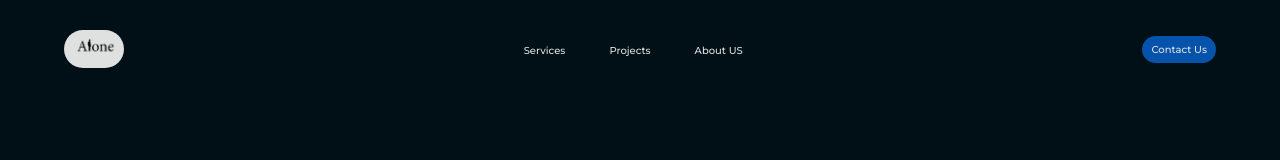
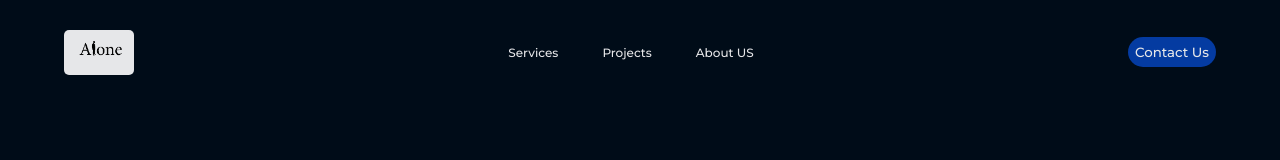
Before and after one commit to yousef-ghanim/nav1, a plain HTML site: page index.html in a window 1280 px wide. Drawn offline with Linux system fonts and the light colour scheme.

Commit message:
try 1 style

```diff
--- a/styles.css
+++ b/styles.css
@@ -2,50 +2,46 @@
   padding: 0;
   margin: 0;
   box-sizing: border-box;
-  background-color: #010f16;
+  background-color: #000c18;
+}
+.logo {
+  width: 70px;
+  background-color: #e6e7e9;
+  border-radius: 5px;
+  cursor: pointer;
 }
 header {
   display: flex;
   justify-content: space-between;
+  align-items: center;
   padding: 30px 5%;
-  align-items: center;
-}
-li a {
-  font-family: "Montserrat", sans-serif;
-  font-weight: 500;
-  font-size: 10px;
-  text-decoration: none;
-  color: #dfe0e0;
-  transition: all 0.3s ease 0s;
-}
-li a:hover {
-  color: rgb(36, 110, 194);
 }
 li {
   display: inline-block;
   padding: 0 20px;
   list-style: none;
 }
-.logo {
-  width: 60px;
-  background-color: #dfe0e0;
-  border-radius: 30px;
-  cursor: pointer;
-}
-
-.btn {
-  color: #dfe0e0;
+li a {
+  font-size: 12px;
   font-family: "Montserrat", sans-serif;
   font-weight: 500;
-  font-size: 10px;
+  text-decoration: none;
+  color: #e6e7e9;
+  transition: all 0.3s ease 0s;
+}
+li a:hover {
+  color: rgb(9, 89, 238);
+}
+.btn {
+  font-family: "Montserrat", sans-serif;
+  font-weight: 500;
+  color: #e6e7e9;
+  padding: 7px 7px;
+  border-radius: 30px;
   border: none;
-  background-color: rgb(6, 83, 172, 1);
-  padding: 7px 9px;
-  border-radius: 20px;
+  background-color: rgba(4, 59, 161, 1);
   transition: all 0.3s ease 0s;
-  cursor: pointer;
 }
-
 .btn:hover {
-  background-color: rgb(6, 83, 172, 0.8);
+  background-color: rgba(4, 59, 161, 0.8);
 }
```
